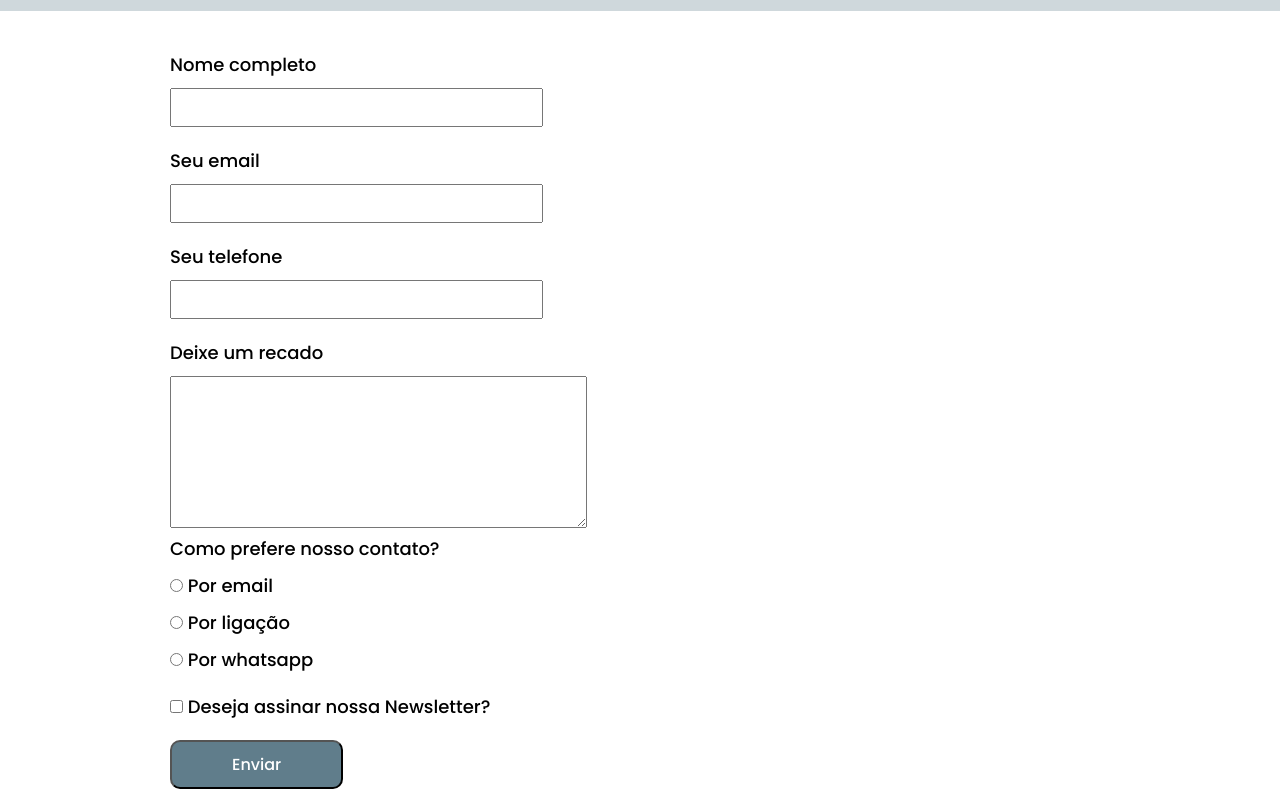
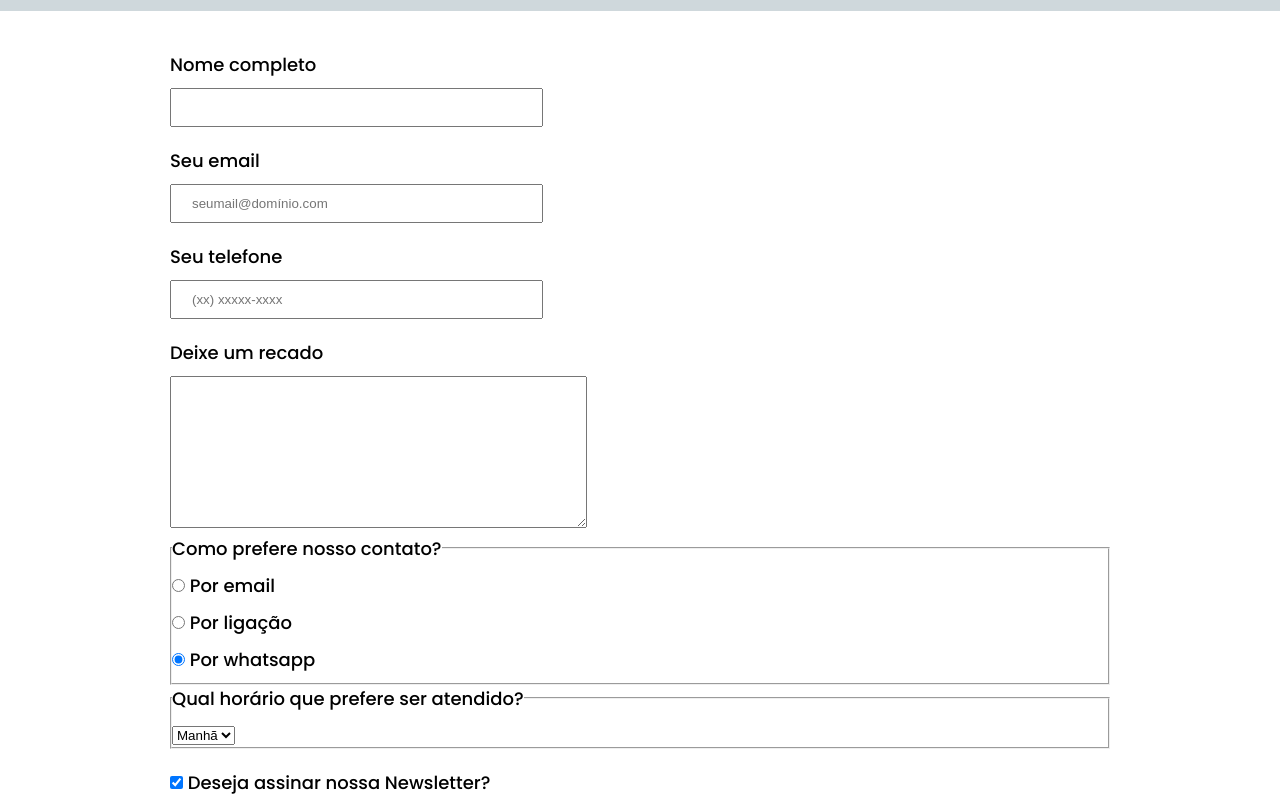
Before and after one commit to biancaespindola/barbeariaAlura, a plain HTML site: page contact-us.html in a window 1280 px wide. Shown: the part 178-974 px from the top of the page. Drawn offline with Linux system fonts and the light colour scheme.

Commit message:
finalização formulário e animação do botão

```diff
--- a/contact-us.html
+++ b/contact-us.html
@@ -43,7 +43,7 @@
         <h1>
           <img
             src="assets/barbeariaalura2.png"
-            alt="Gentlemen Club Barbershop"
+            alt="Gentlemen Club Barbershop logo"
           />
         </h1>
 
@@ -61,39 +61,84 @@
       <form action="">
         <div>
           <label for="user-name">Nome completo</label>
-          <input type="text" id="user-name" class="user-input">
+          <input type="text" id="user-name" class="user-input" required />
 
           <label for="user-email">Seu email</label>
-          <input type="text" id="user-email" class="user-input">
+          <input
+            type="email"
+            id="user-email"
+            class="user-input"
+            required
+            placeholder="seumail@domínio.com"
+          />
 
           <label for="user-telephone">Seu telefone</label>
-          <input type="text" id="user-telephone" class="user-input">
+          <input
+            type="tel"
+            id="user-telephone"
+            class="user-input"
+            required
+            placeholder="(xx) xxxxx-xxxx"
+          />
 
           <label for="user-message">Deixe um recado</label>
-          <textarea id="user-message" cols="50" rows="10"></textarea>
+          <textarea id="user-message" cols="50" rows="10" required></textarea>
         </div>
 
-        <div>
-          <p>Como prefere nosso contato?</p>
-          <label for="radio-email"><input type="radio" name="contact" value="radio-email" id="radio-email"> Por email</label>
+        <fieldset>
+          <legend>Como prefere nosso contato?</legend>
+          <label for="radio-email"
+            ><input
+              type="radio"
+              name="contact"
+              value="radio-email"
+              id="radio-email"
+            />
+            Por email</label
+          >
 
+          <label for="radio-call"
+            ><input
+              type="radio"
+              name="contact"
+              value="radio-call"
+              id="radio-call"
+            />
+            Por ligação</label
+          >
 
-          <label for="radio-call"><input type="radio" name="contact" value="radio-call" id="radio-call"> Por ligação</label>
+          <label for="radio-whatsapp"
+            ><input
+              type="radio"
+              name="contact"
+              value="radio-whatsapp"
+              id="radio-whatsapp"
+              checked
+            />
+            Por whatsapp</label
+          >
+        </fieldset>
 
+        <fieldset>
+          <legend>Qual horário que prefere ser atendido?</legend>
+          <select name="" id="">
+            <option value="">Manhã</option>
+            <option value="">Tarde</option>
+            <option value="">Noite</option>
+          </select>
+        </fieldset>
 
-          <label for="radio-whatsapp"><input type="radio" name="contact" value="radio-whatsapp" id="radio-whatsapp"> Por whatsapp</label>
+        <label class="checkbox">
+          <input type="checkbox" checked /> Deseja assinar nossa
+          Newsletter?</label
+        >
 
-        </div>
-
-        <label class="checkbox"> <input type="checkbox"> Deseja assinar nossa Newsletter?</label>
-
-
-        <input type="submit" value="Enviar" class="button">
+        <input type="submit" value="Enviar" class="button" />
       </form>
     </main>
 
     <footer>
-      <img src="assets/footer.png" alt="Logo Gentlemen Club" />
+      <img src="assets/footer.png" alt="Logo Gentlemen Club apenas o caelo e a barba" />
       <p class="copyright">&copy; Copyright Gentlemen Club - 2020</p>
     </footer>
   </body>
--- a/styles/contact-us.css
+++ b/styles/contact-us.css
@@ -15,7 +15,7 @@ form {
   /* align-items: center; */
 }
 
-form label, p {
+form label, form legend {
   display: block;
   font-size: 18px;
   margin: 0 0 10px;
@@ -39,10 +39,12 @@ form label, p {
   font-size: 16px;
   font-family: "Poppins", sans-serif;
   border-radius: 10px;
+  border: none;
   transition: 200ms;
+  cursor: pointer;
 }
 
 .button:hover {
   background:#37474f;
-  font-size: 18px;
+  transform: scale(1.2);
 }
--- a/styles/services.css
+++ b/styles/services.css
@@ -50,7 +50,7 @@ main {
 
 .service li:hover img {
   max-width: 135px;
-
+  transform: scale(1.0);
   transition: 300ms;
 }
 
```
